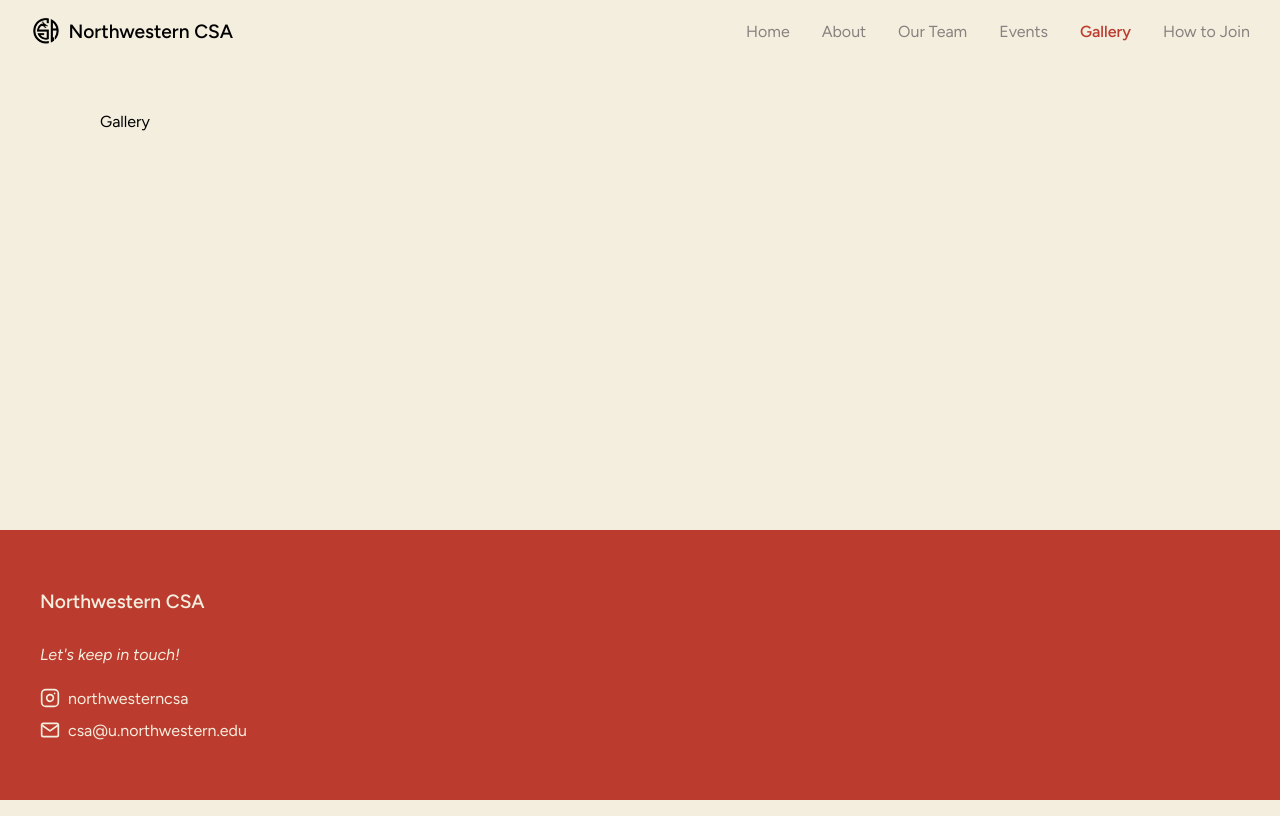
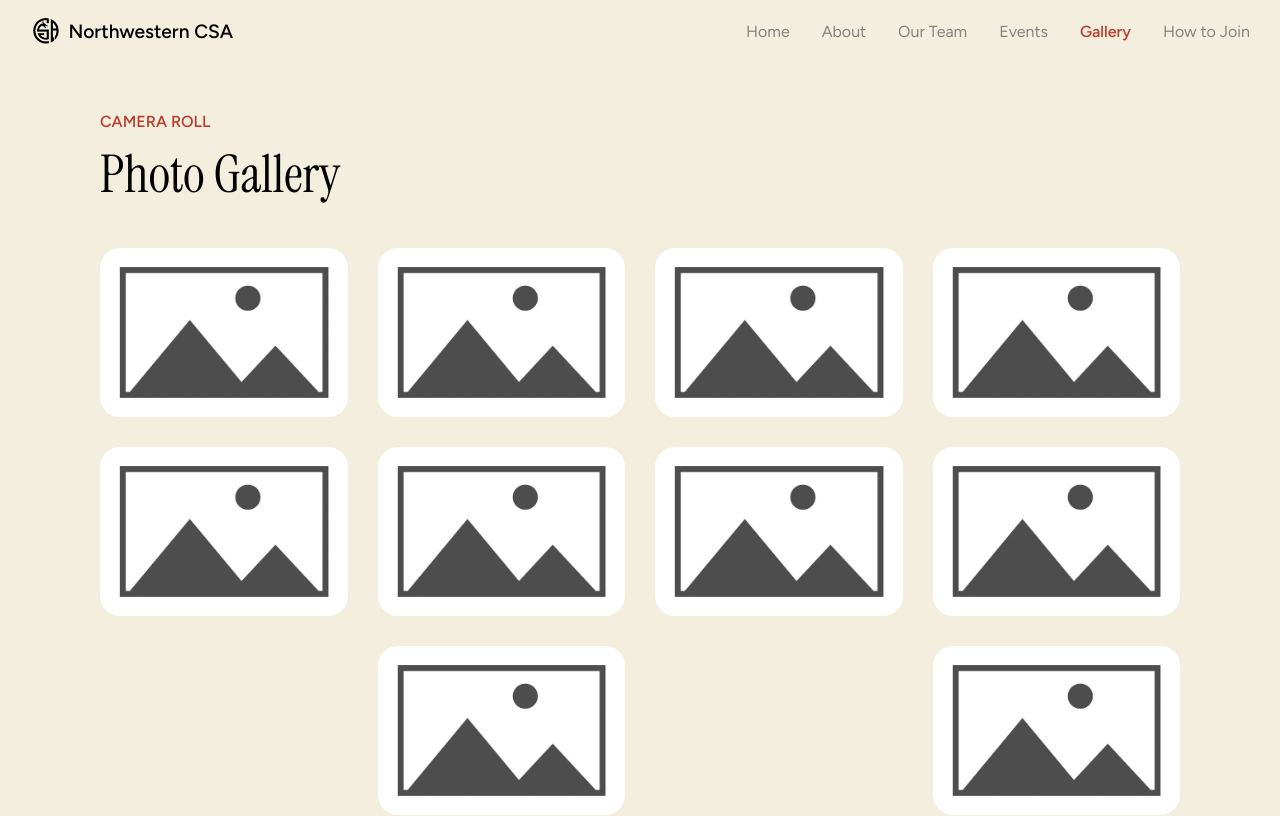
Before and after one commit to ariashi15/csa-website, a React (Vite) app: page /gallery in a window 1280 px wide. Shown: the top 816 px of the page. Built offline with nearby package versions, Linux system fonts and the light colour scheme.

Commit message:
gallery grid component

```diff
--- /dev/null
+++ b/src/components/GalleryGrid.css
@@ -0,0 +1,10 @@
+.gallery-grid {
+    display: flex;
+    gap: 30px;
+    margin: 40px 0;
+}
+
+.gallery-grid .gallery-column {
+    flex: 1;
+    min-width: 0;
+}
--- /dev/null
+++ b/src/components/GalleryGrid.jsx
@@ -0,0 +1,14 @@
+import GalleryColumn from './GalleryColumn'
+import './GalleryGrid.css'
+
+function GalleryGrid({ columns }) {
+    return (
+        <div className="gallery-grid">
+            {columns.map((imagePaths, index) => (
+                <GalleryColumn key={index} imagePaths={imagePaths} />
+            ))}
+        </div>
+    )
+}
+
+export default GalleryGrid
--- a/src/pages/Gallery.jsx
+++ b/src/pages/Gallery.jsx
@@ -1,9 +1,21 @@
+import SectionHeader from "../components/SectionHeader";
+import emptyImage from '../assets/images/empty-image.png'
+import GalleryGrid from "../components/GalleryGrid";
+
+const galleryColumns = [
+  [emptyImage, emptyImage],
+  [emptyImage, emptyImage, emptyImage],
+  [emptyImage, emptyImage],
+  [emptyImage, emptyImage, emptyImage],
+]
+
 function Gallery() {
   return (
     <>
-      <div>Gallery</div>
+      <SectionHeader title="Photo Gallery" subtitle="Camera Roll" />
+      <GalleryGrid columns={galleryColumns} />
     </>
   );
 }
 
-export default Gallery
+export default Gallery;
--- a/src/pages/Home.css
+++ b/src/pages/Home.css
@@ -78,14 +78,3 @@
     gap: 40px;
     margin: 40px 0;
 }
-
-.gallery-grid {
-    display: flex;
-    gap: 30px;
-    margin: 40px 0;
-}
-
-.gallery-grid .gallery-column {
-    flex: 1;
-    min-width: 0;
-}
--- a/src/pages/Home.jsx
+++ b/src/pages/Home.jsx
@@ -3,7 +3,7 @@ import SectionHeader from '../components/SectionHeader';
 import { useNavigate } from 'react-router-dom'
 import emptyImage from '../assets/images/empty-image.png'
 import EventCard from '../components/EventCard';
-import GalleryColumn from '../components/GalleryColumn';
+import GalleryGrid from '../components/GalleryGrid';
 import SeeMoreButton from '../components/SeeMoreButton';
 
 const section1Text = "Welcome to Northwestern’s Chinese Students Association - culture, food, and community on campus. New and returning members welcome!"
@@ -72,11 +72,7 @@ function Home() {
       </section>
       <section>
         <SectionHeader title="Photo Gallery" subtitle="Camera Roll" />
-        <div className="gallery-grid">
-          {galleryColumns.map((imagePaths, index) => (
-            <GalleryColumn key={index} imagePaths={imagePaths} />
-          ))}
-        </div>
+        <GalleryGrid columns={galleryColumns} />
         <SeeMoreButton to="/gallery" />
       </section>
     </>
```
